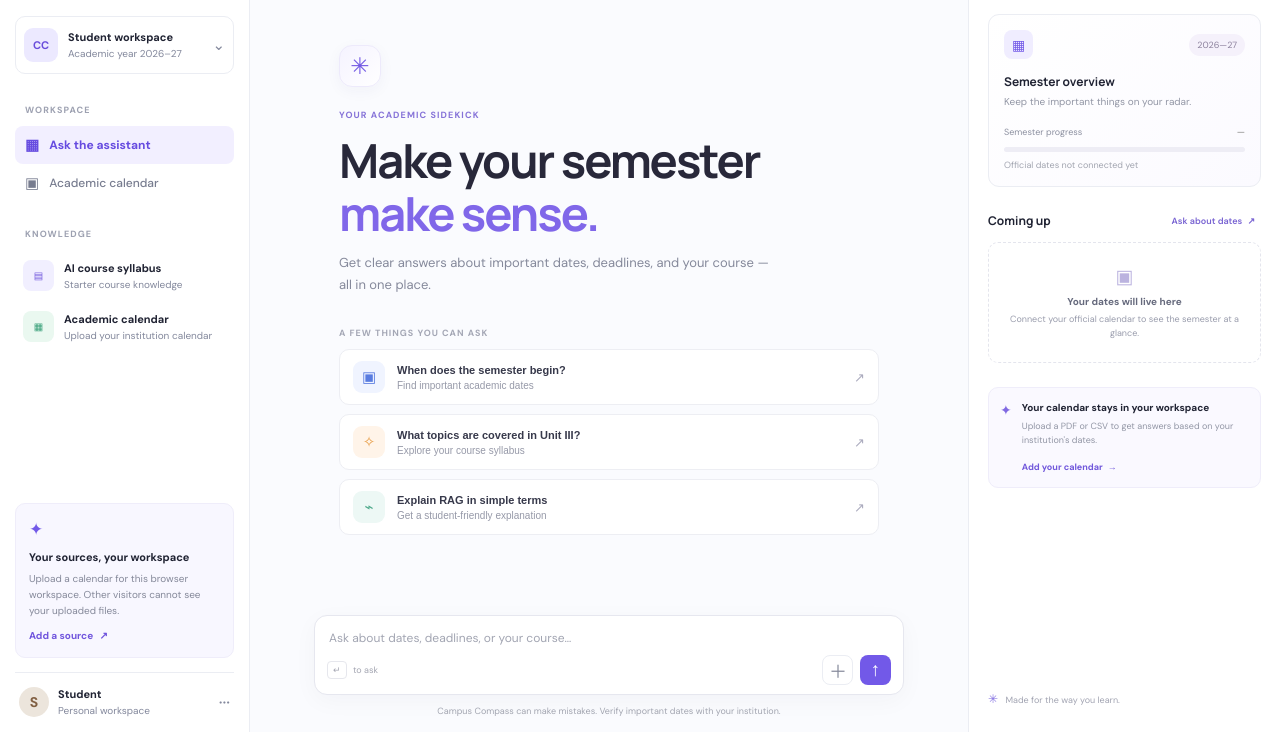
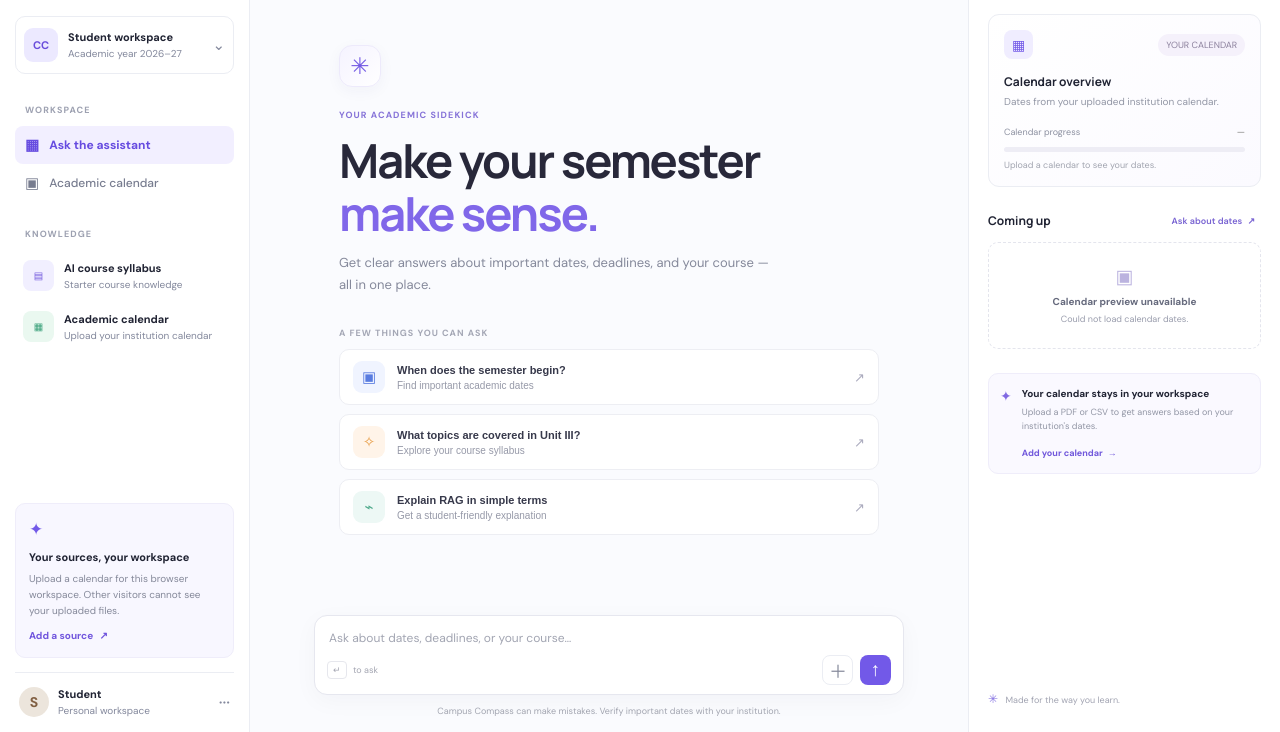
Before and after one commit to Tech-Saksham-Gupta/academic-calendar-assistant, a plain HTML site: page static/index.html in a window 1280 px wide. Shown: the part 68-800 px from the top of the page. Drawn offline with Linux system fonts and the light colour scheme; no server answers.

Commit message:
Update index.html

```diff
--- a/static/index.html
+++ b/static/index.html
@@ -51,13 +51,53 @@
         <p class="disclaimer">Campus Compass can make mistakes. Verify important dates with your institution.</p>
       </footer>
     </main>
-    <aside class="right-rail"><div class="rail-heading"><div><div class="eyebrow">YOUR SEMESTER</div><h2>At a glance</h2></div><button class="icon-button" aria-label="More options">···</button></div>
-      <div class="semester-card"><div class="semester-top"><span class="mini-cal">▦</span><span class="term-tag">2026—27</span></div><h3>Semester overview</h3><p>Keep the important things on your radar.</p><div class="progress-meta"><span>Semester progress</span><strong>—</strong></div><div class="progress-track"><span></span></div><div class="progress-bottom">Official dates not connected yet</div></div>
-      <div class="rail-section"><div class="rail-title"><h3>Coming up</h3><button id="all-dates" type="button">Ask about dates <span>↗</span></button></div><div class="empty-dates"><div class="empty-calendar">▣</div><strong>Your dates will live here</strong><p>Connect your official calendar to see the semester at a glance.</p></div></div>
-      <div class="rail-tip"><div class="tip-spark">✦</div><div><strong>Your calendar stays in your workspace</strong><p>Upload a PDF or CSV to get answers based on your institution's dates.</p><button id="rail-upload" type="button">Add your calendar <span>→</span></button></div></div>
+
+    <aside class="right-rail">
+      <div class="rail-heading">
+        <div><div class="eyebrow">YOUR SEMESTER</div><h2>At a glance</h2></div>
+        <button class="icon-button" aria-label="More options">···</button>
+      </div>
+
+      <div class="semester-card">
+        <div class="semester-top">
+          <span class="mini-cal">▦</span>
+          <span class="term-tag" id="calendar-range">YOUR CALENDAR</span>
+        </div>
+        <h3>Calendar overview</h3>
+        <p>Dates from your uploaded institution calendar.</p>
+        <div class="progress-meta">
+          <span>Calendar progress</span>
+          <strong id="progress-label">—</strong>
+        </div>
+        <div class="progress-track"><span id="calendar-progress-value"></span></div>
+        <div class="progress-bottom" id="progress-caption">Upload a calendar to see your dates.</div>
+      </div>
+
+      <div class="rail-section">
+        <div class="rail-title">
+          <h3>Coming up</h3>
+          <button id="all-dates" type="button">Ask about dates <span>↗</span></button>
+        </div>
+        <div class="empty-dates" id="calendar-empty">
+          <div class="empty-calendar">▣</div>
+          <strong id="empty-calendar-title">Your dates will live here</strong>
+          <p id="empty-calendar-message">Upload your calendar to see upcoming dates here.</p>
+        </div>
+        <div class="upcoming-events" id="upcoming-events" aria-live="polite"></div>
+      </div>
+
+      <div class="rail-tip">
+        <div class="tip-spark">✦</div>
+        <div>
+          <strong>Your calendar stays in your workspace</strong>
+          <p>Upload a PDF or CSV to get answers based on your institution's dates.</p>
+          <button id="rail-upload" type="button">Add your calendar <span>→</span></button>
+        </div>
+      </div>
       <div class="rail-footer"><span>✳</span> Made for the way you learn.</div>
     </aside>
   </div>
+
   <div class="toast" id="toast" role="status"></div>
   <script src="/static/app.js" defer></script>
 </body>
```
